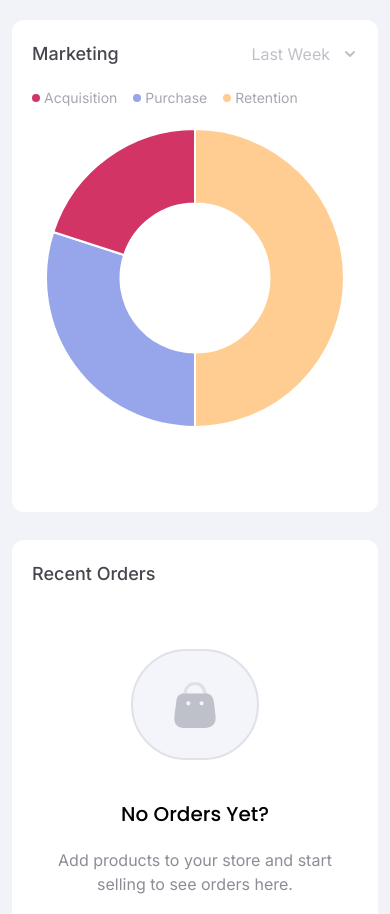
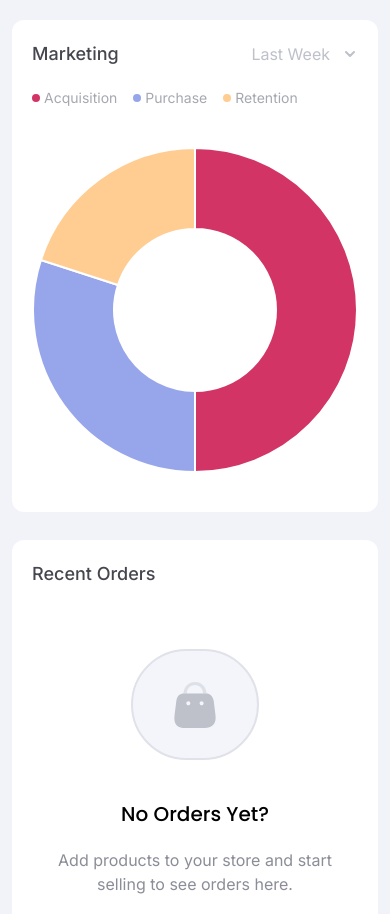
Before and after one commit to 0umaima/Admin-Dashboard, a React (Vite) app: page /home/dashboard in a window 390 px wide. Shown: the part 1400-2314 px from the top of the page. Built offline with nearby package versions, Linux system fonts and the light colour scheme; a web font is replaced by a local one.

Commit message:
make Doughnut component responsive

```diff
--- a/src/components/dashboard/Marketing.jsx
+++ b/src/components/dashboard/Marketing.jsx
@@ -43,7 +43,7 @@ function Marketing() {
         </div>
       </div>
       {/* Chart */}
-      <div className="flex justify-center items-center">
+      <div className="h-full w-full flex justify-center items-center">
         <DoughnutData/>
       </div>
     </div>
--- a/src/components/dashboard/charts/Doughnut.jsx
+++ b/src/components/dashboard/charts/Doughnut.jsx
@@ -1,5 +1,5 @@
-import {Chart, ArcElement, Tooltip, Legend, Title} from 'chart.js';
-import {Doughnut} from 'react-chartjs-2';
+import { Chart, ArcElement, Tooltip, Legend, Title } from "chart.js";
+import { Doughnut } from "react-chartjs-2";
 
 Chart.register(ArcElement, Tooltip, Legend, Title);
 
@@ -9,31 +9,26 @@ const options = {
       display: false, // Set to false to hide the legend
     },
   },
+  responsive: true,
+  maintainAspectRatio: false,
 };
 
-
 const data = {
-  labels: [
-    'Acquisition',
-    'Purchase',
-    'Retention'
+  labels: ["Acquisition", "Purchase", "Retention"],
+  datasets: [
+    {
+      data: [50, 30, 20],
+      backgroundColor: ["#D23565", "#97A5EB","#FFCC91" ],
+      borderWidth: 2,
+      radius: "100%",
+    },
   ],
-  datasets: [{
-    data: [50,30,20],
-    backgroundColor: [
-      '#FFCC91',
-      '#97A5EB',
-      '#D23565'
-    ],
-    borderWidth: 2,
-    radius: '100%'
-  }]
 };
 
 function DoughnutData() {
   return (
-    <div className=''>
-        <Doughnut data={data} options={options}/>
+    <div  className="h-full w-full">
+      <Doughnut data={data} options={options}/>
     </div>
   );
 }
```
